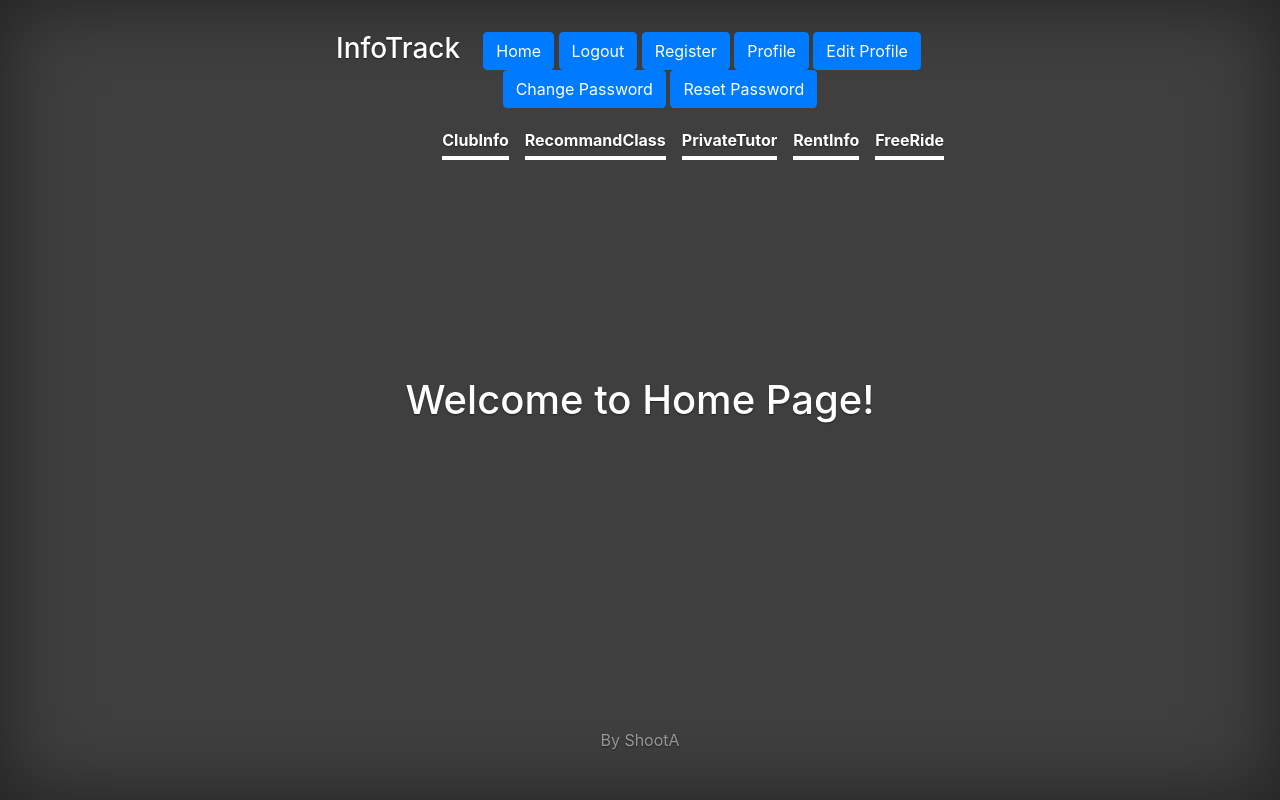
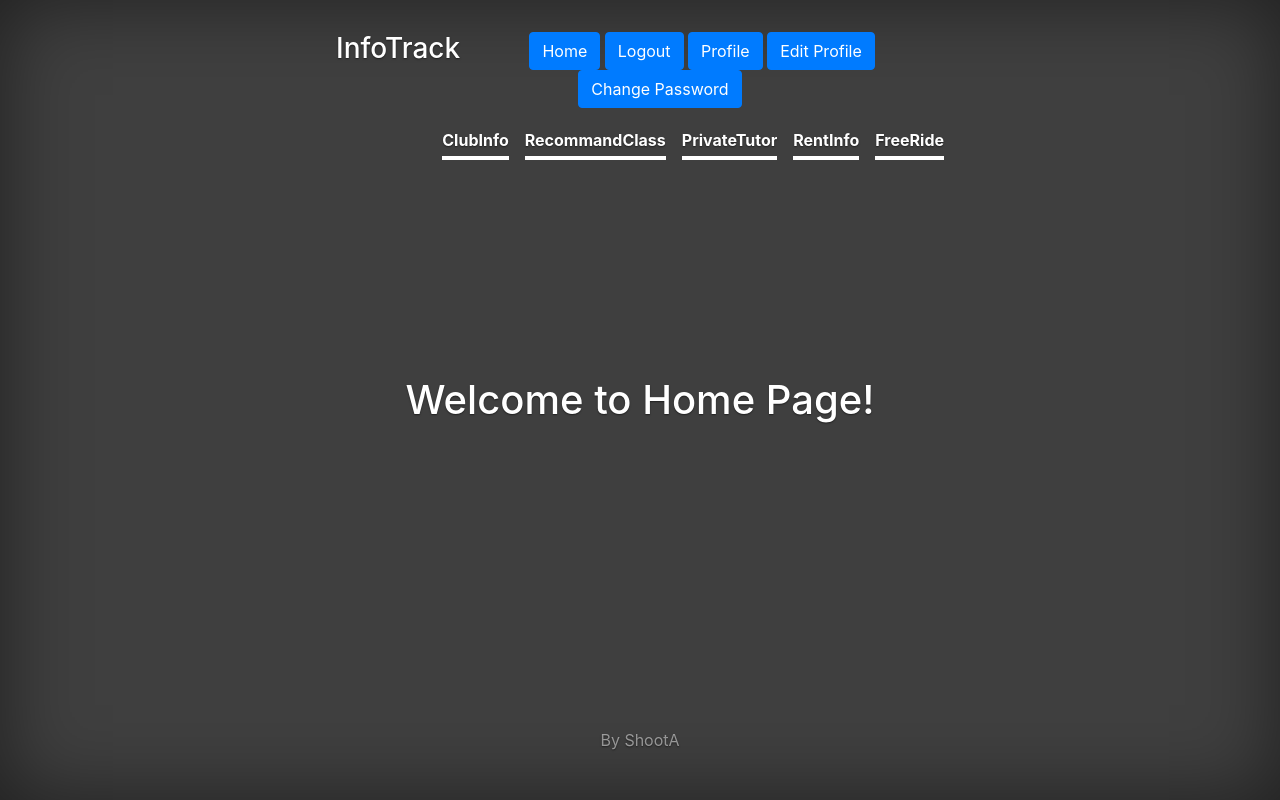
Before and after one commit to RoyceDavison/project3, a Django app: page /InfoTrack/ in a window 1280 px wide. Run offline with Django 3.2, Linux system fonts and the light colour scheme; a user stored in the database is signed in; some libraries are stand-ins or nearby versions.

Commit message:
Update homepage.html

```diff
--- a/InfoTrack/templates/homepage.html
+++ b/InfoTrack/templates/homepage.html
@@ -29,11 +29,9 @@
                 <ul>
                     <button type="button" class="btn btn-primary"><a href = '/InfoTrack'>Home</a></button>
                   <button type="button" class="btn btn-primary"><a href = '/InfoTrack/logout'>Logout</a></button>
-                  <button type="button" class="btn btn-primary"><a href = '/InfoTrack/register'>Register</a></button>
                   <button type="button" class="btn btn-primary"><a href = '/InfoTrack/profile/'>Profile</a></button>
                   <button type="button" class="btn btn-primary"><a href = '/InfoTrack/profile/edit'>Edit Profile</a></button>
                   <button type="button" class="btn btn-primary"><a href = '/InfoTrack/change-password'>Change Password</a></button>
-                  <button type="button" class="btn btn-primary"><a href = '/InfoTrack/reset-password'>Reset Password</a></button>
                 </ul>
               <nav class="nav nav-masthead">
                 <a class="nav-link active" href="{% url 'clubinfo' %}">ClubInfo</a>
```
